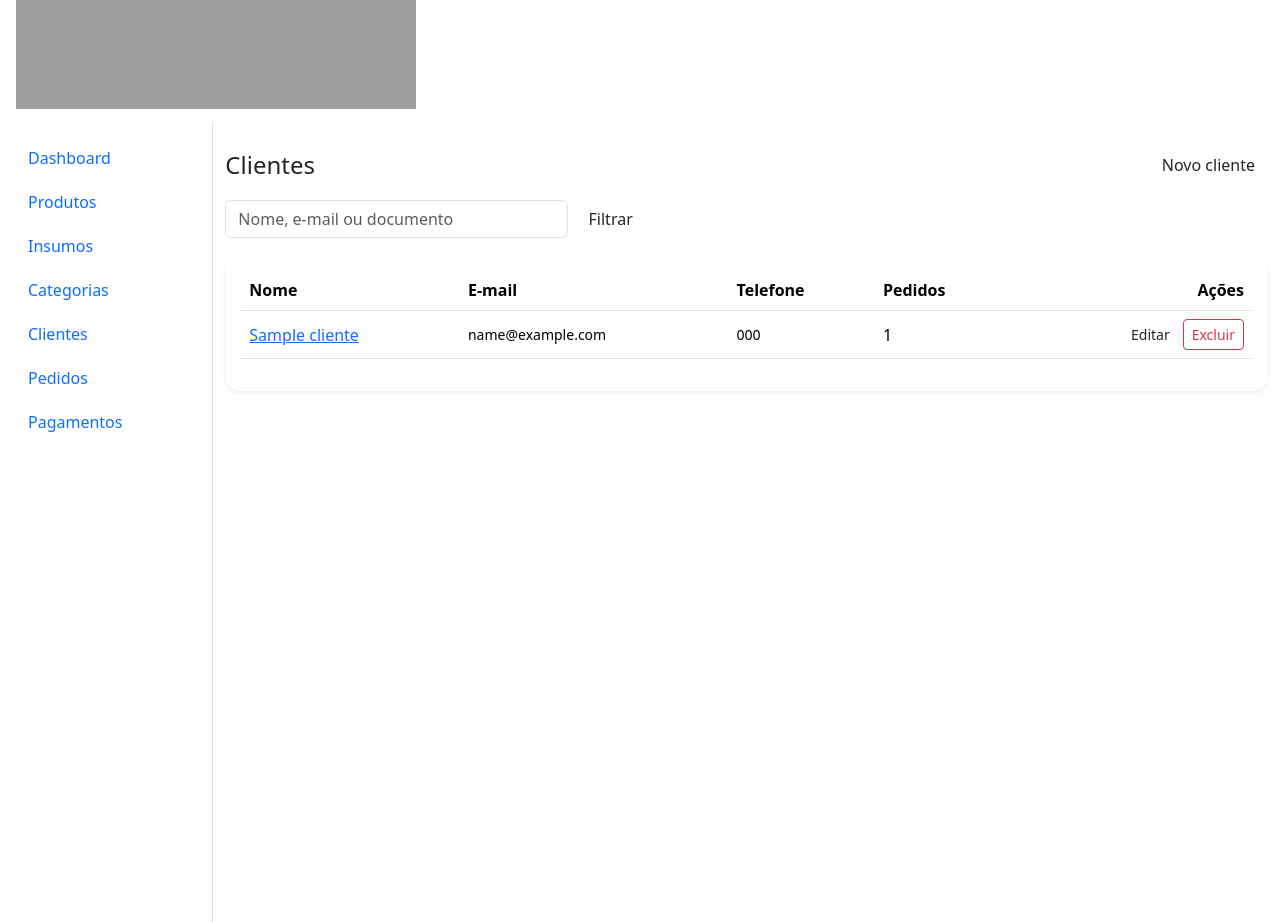
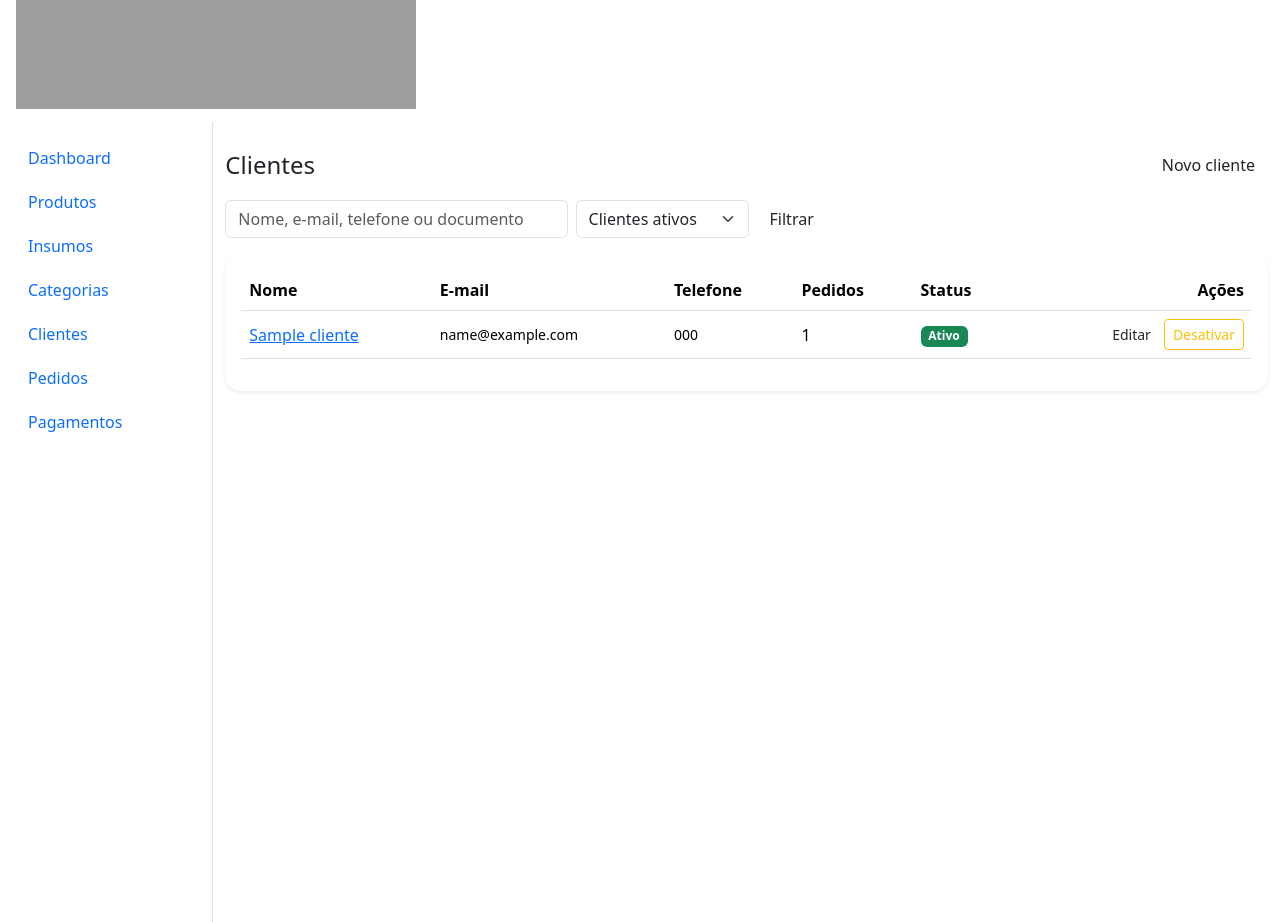
Before and after one commit to BlancoVinicius/hermana-doces, a Django app: page /loja/clientes/ in a window 1280 px wide. Shown: the part 204-1126 px from the top of the page. Run offline with Django 5.2, Linux system fonts and the light colour scheme; tables that the repository leaves empty hold one stand-in row (values such as "Sample post"); grey boxes are pictures that could not be loaded.

Commit message:
Conectar CRUD de clientes e dashboard

```diff
--- a/loja/templates/loja/painel/cliente_lista.html
+++ b/loja/templates/loja/painel/cliente_lista.html
@@ -9,14 +9,21 @@
 </div>
 
 <form class="row g-2 mb-3" method="get">
-  <div class="col-12 col-md-4"><input class="form-control" type="search" name="q" value="{{ busca }}" placeholder="Nome, e-mail ou documento"></div>
-  <div class="col-auto"><button class="btn btn-hd-outline">Filtrar</button></div>
+  <div class="col-12 col-md-4"><input class="form-control" type="search" name="q" value="{{ busca }}" placeholder="Nome, e-mail, telefone ou documento"></div>
+  <div class="col-auto">
+    <select class="form-select" name="status">
+      <option value="ativos" {% if status == "ativos" %}selected{% endif %}>Clientes ativos</option>
+      <option value="inativos" {% if status == "inativos" %}selected{% endif %}>Clientes inativos</option>
+      <option value="todos" {% if status == "todos" %}selected{% endif %}>Todos</option>
+    </select>
+  </div>
+  <div class="col-auto"><button class="btn btn-hd-outline" type="submit">Filtrar</button></div>
 </form>
 
 <div class="card border-0 shadow-sm rounded-4">
   <div class="card-body table-responsive">
     <table class="table align-middle">
-      <thead><tr><th>Nome</th><th>E-mail</th><th>Telefone</th><th>Pedidos</th><th class="text-end">Ações</th></tr></thead>
+      <thead><tr><th>Nome</th><th>E-mail</th><th>Telefone</th><th>Pedidos</th><th>Status</th><th class="text-end">Ações</th></tr></thead>
       <tbody>
         {% for c in pagina %}
           <tr>
@@ -24,15 +31,23 @@
             <td class="small">{{ c.email|default:"—" }}</td>
             <td class="small">{{ c.telefone|default:"—" }}</td>
             <td>{{ c.qtd_pedidos }}</td>
+            <td>{% if c.ativo %}<span class="badge text-bg-success">Ativo</span>{% else %}<span class="badge text-bg-secondary">Inativo</span>{% endif %}</td>
             <td class="text-end">
               <div class="d-inline-flex gap-1">
                 <a class="btn btn-sm btn-hd-outline" href="{% url 'loja:cliente_editar' c.pk %}">Editar</a>
-                <a class="btn btn-sm btn-outline-danger" href="{% url 'loja:cliente_excluir' c.pk %}">Excluir</a>
+                <form method="post" action="{% url 'loja:cliente_alternar_status' c.pk %}">
+                  {% csrf_token %}
+                  {% if c.ativo %}
+                    <button class="btn btn-sm btn-outline-warning" type="submit">Desativar</button>
+                  {% else %}
+                    <button class="btn btn-sm btn-outline-success" type="submit">Reativar</button>
+                  {% endif %}
+                </form>
               </div>
             </td>
           </tr>
         {% empty %}
-          <tr><td colspan="5" class="text-secondary">Nenhum cliente cadastrado.</td></tr>
+          <tr><td colspan="6" class="text-secondary">Nenhum cliente encontrado.</td></tr>
         {% endfor %}
       </tbody>
     </table>
```
